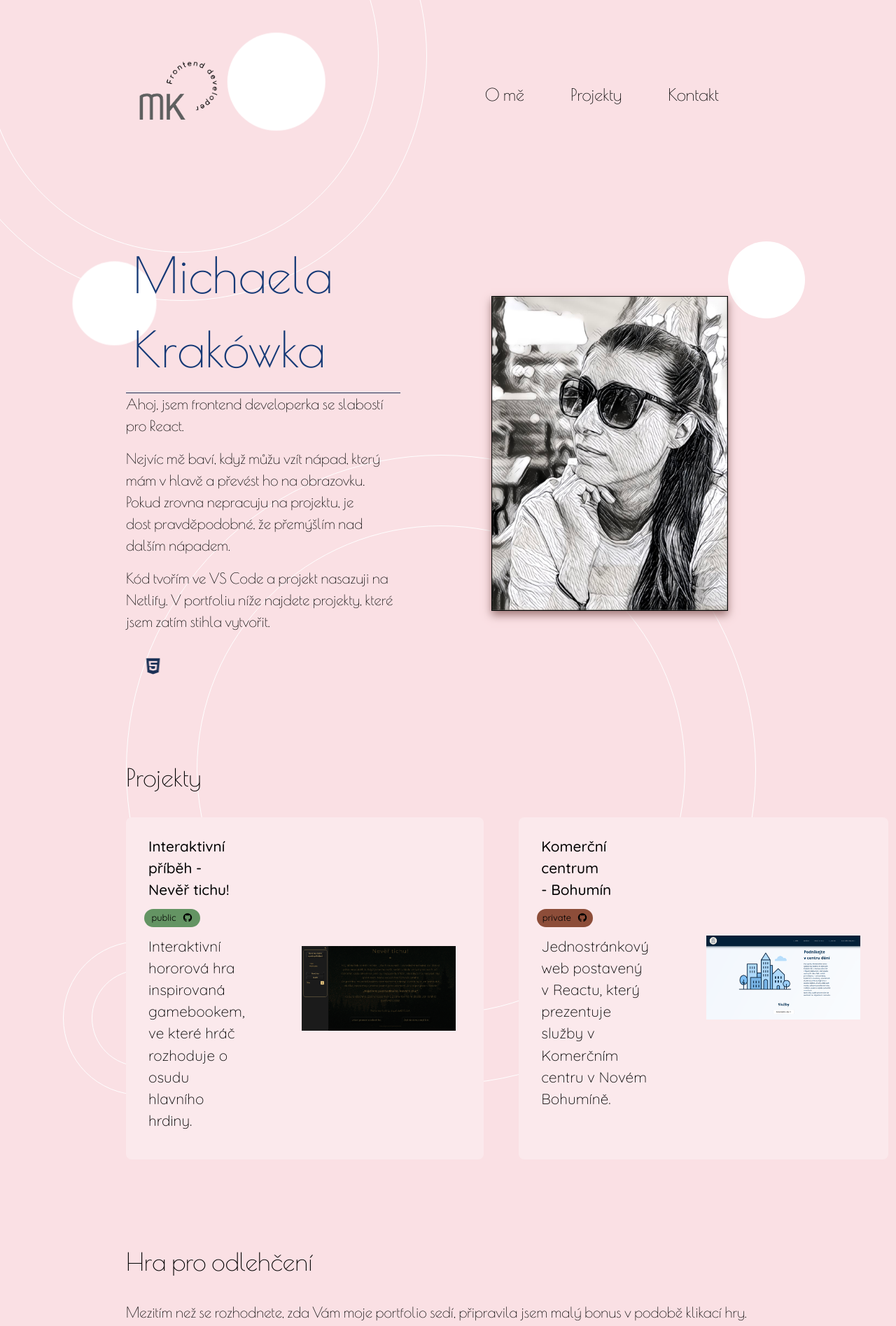
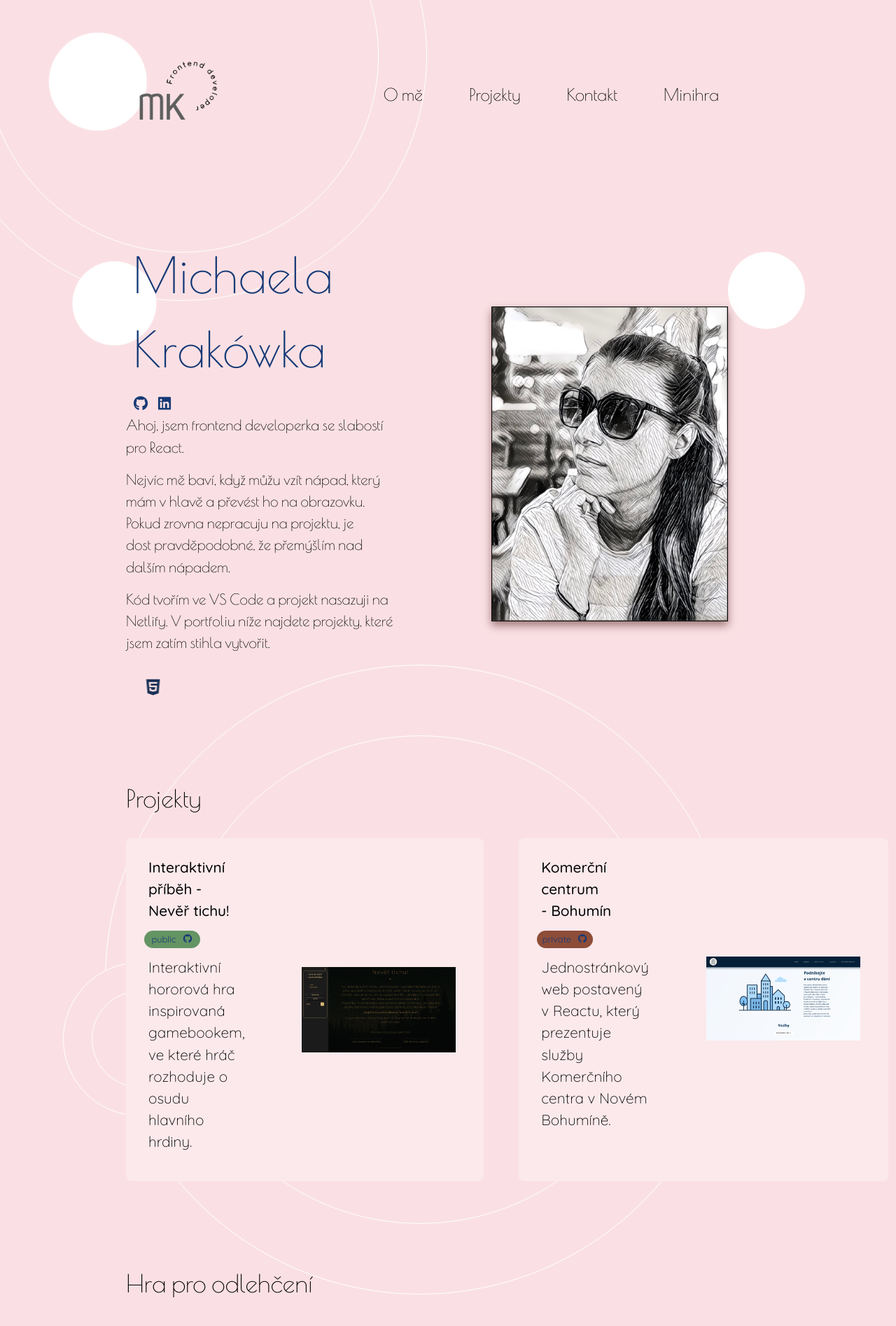
Before and after one commit to MichaelaKrakowka/Portfolio, a React (Create React App) app: page / in a window 1280 px wide. Shown: the top 1895 px of the page at 70% size. Built offline with nearby package versions, Linux system fonts and the light colour scheme.

Commit message:
fix issue with balls

```diff
--- a/src/components/AboutMe.css
+++ b/src/components/AboutMe.css
@@ -1,4 +1,5 @@
 .about_container {
+  position: relative;
   padding: 30px;
   display: flex;
   flex-wrap: wrap;
@@ -17,7 +18,6 @@
   font-weight: 400;
   font-size: 4.4rem;
   color: #153976;
-  border-bottom: 1px solid #1b3156;
 }
 
 .about_paragraph {
@@ -62,7 +62,6 @@
   max-height: 450px;
   object-fit: cover;
   border: 1px solid black;
-  position: relative;
   box-shadow: 0 6px 12px rgb(159, 120, 120);
 }
 
@@ -110,15 +109,15 @@
     transform: translate(-400px, 200px); /* doleva dolů */
   }
   100% {
-    transform: translate(-300px, -500px); /* zpět doleva nahoru */
+    transform: translate(-300px, -380px); /* zpět doleva nahoru */
   }
 }
 .ball,
-.ball2,
 .ball3 {
   z-index: -1;
   background-color: white;
   border-radius: 50%;
+  pointer-events: none;
 }
 
 .ball {
@@ -126,11 +125,7 @@
   height: 120px;
   animation: floating1 45s linear 1s infinite alternate;
 }
-.ball2 {
-  width: 140px;
-  height: 140px;
-  animation: floating2 45s linear 1s infinite alternate;
-}
+
 .ball3 {
   width: 110px;
   height: 110px;
--- a/src/components/AboutMe.js
+++ b/src/components/AboutMe.js
@@ -1,6 +1,8 @@
 import React from "react";
 import "./AboutMe.css";
+import { RevealSection } from "./RevealSection";
 import { FontAwesomeIcon } from "@fortawesome/react-fontawesome";
+import { faGithub, faLinkedin } from "@fortawesome/free-brands-svg-icons";
 import {
   faHtml5,
   faCss3,
@@ -13,35 +15,65 @@ import {
 export const AboutMe = () => {
   return (
     <>
+      <RevealSection>
         <div className="about_container" id="about">
           <div className="ball"></div>
           <div className="about_part">
             <h1 className="my_name">Michaela Krakówka</h1>
             <div>
-            <div className="paragraph_part">
+              <a
+                href="https://www.github.com/MichaelaKrakowka"
+                target="blank"
+                rel="noopener noreferrer"
+                className="github_card fade_item delay_1">
+                <FontAwesomeIcon className="icon_card" icon={faGithub} />
+              </a>
+              <a
+                href="https://www.linkedin.com/in/michaela-krakowka-8abbb2b1/"
+                target="blank"
+                rel="noopener noreferrer"
+                className="github_card fade_item delay_1">
+                <FontAwesomeIcon className="icon_card" icon={faLinkedin} />
+              </a>
+            </div>
+            <div>
+              <div className="paragraph_part fade_item delay_1">
                 <p className="about_paragraph">
                   Ahoj, jsem frontend developerka se slabostí pro React.
                 </p>
                 <p className="about_paragraph">
                   Nejvíc mě baví, když můžu vzít nápad, který mám v hlavě a
-                převést ho na obrazovku. Pokud zrovna nepracuju na projektu, je
-                dost pravděpodobné, že přemýšlím nad dalším nápadem.
+                  převést ho na obrazovku. Pokud zrovna nepracuju na projektu,
+                  je dost pravděpodobné, že přemýšlím nad dalším nápadem.
                 </p>
                 <p>
-                Kód tvořím ve VS Code a projekt nasazuji na Netlify. V portfoliu
-                níže najdete projekty, které jsem zatím stihla vytvořit.
+                  Kód tvořím ve VS Code a projekt nasazuji na Netlify. V
+                  portfoliu níže najdete projekty, které jsem zatím stihla
+                  vytvořit.
                 </p>
               </div>
               <div className="skills_part">
-              <FontAwesomeIcon icon={faGit} size="lg" className="skill_icon" />
+                <FontAwesomeIcon
+                  icon={faGit}
+                  size="lg"
+                  className="skill_icon"
+                />
                 <FontAwesomeIcon
                   icon={faReact}
                   size="lg"
                   className="skill_icon"
                 />
                 <FontAwesomeIcon icon={faJs} size="lg" className="skill_icon" />
-              <FontAwesomeIcon icon={faSass} size="lg" className="skill_icon" />
-              <FontAwesomeIcon icon={faCss3} size="lg" className="skill_icon" />
+                <FontAwesomeIcon
+                  icon={faSass}
+                  size="lg"
+                  className="skill_icon"
+                />
+                <FontAwesomeIcon
+                  icon={faCss3}
+                  size="lg"
+                  className="skill_icon"
+                />
                 <FontAwesomeIcon
                   icon={faHtml5}
                   size="lg"
@@ -51,12 +83,13 @@ export const AboutMe = () => {
             </div>{" "}
           </div>
 
-        <div className="photo_part">
+          <div className="photo_part fade_item delay_1">
             <div className="circle2"></div>
             <img alt="Me in black and white" src="/photo.jpg"></img>
             <div className="ball3"></div>
           </div>
         </div>
+      </RevealSection>
     </>
   );
 };
--- a/src/components/Header.css
+++ b/src/components/Header.css
@@ -59,3 +59,14 @@
   background-color: white;
   border-radius: 50%;
 }
+
+.ball2 {
+  position: absolute;
+  width: 140px;
+  height: 140px;
+  z-index: -1;
+  background-color: white;
+  pointer-events: none;
+  border-radius: 50%;
+  animation: floating2 45s linear 1s infinite alternate;
+}
--- a/src/components/Header.js
+++ b/src/components/Header.js
@@ -1,8 +1,10 @@
 import "./Header.css";
+import { RevealSection } from "./RevealSection";
 
 export const Header = () => {
   return (
     <header className="header ">
+      <RevealSection>
         <div className="header_container">
           <div className="circle"></div>
           <a href="/">
@@ -26,9 +28,15 @@ export const Header = () => {
                   Kontakt
                 </a>
               </li>
+              <li>
+                <a href="#game" className="nav_link">
+                  Minihra
+                </a>
+              </li>
             </ul>
           </nav>
         </div>
+      </RevealSection>
     </header>
   );
 };
--- a/src/components/ProjectCard.css
+++ b/src/components/ProjectCard.css
@@ -3,6 +3,10 @@
   padding: 20px;
   font-family: "Quicksand";
   border-radius: 8px;
+}
+
+.container_card:hover {
+  background-color: rgb(253, 243, 243);
 }
 
 .content_card {
@@ -66,7 +70,7 @@
 }
 
 .github_card {
-  color: black;
+  color: #153976;
   text-decoration: none;
 }
 
--- a/src/components/Projects.js
+++ b/src/components/Projects.js
@@ -1,13 +1,15 @@
 import { projectsData } from "./data";
 import { ProjectCard } from "./ProjectCard";
+import { RevealSection } from "./RevealSection";
 import "./Projects.css";
 
 export const Projects = () => {
   return (
+    <RevealSection>
       <div className="project_container" id="projects">
         <div className="project_content">
-        <h2 className="headings">Projekty</h2>
-        <div className="project_cards">
+          <h2 className="headings ">Projekty</h2>
+          <div className="project_cards fade_item delay_1">
             {projectsData.map((title, index) => (
               <ProjectCard key={index} {...title} />
             ))}
@@ -15,5 +17,6 @@ export const Projects = () => {
         </div>
         <div className="circle3"></div>
       </div>
+    </RevealSection>
   );
 };
--- /dev/null
+++ b/src/components/RevealSection.css
@@ -0,0 +1,39 @@
+.reveal {
+  transform: translateY(50px);
+  opacity: 0;
+  transition: transform 0.6s ease-out, opacity 0.6s ease-out;
+}
+
+.reveal.slide-in {
+  transform: translateY(0);
+  opacity: 1;
+}
+
+/* základní styl všech fade-item prvků */
+.fade_item {
+  opacity: 0;
+  transform: translateY(30px);
+  transition: all 0.6s ease-out;
+}
+
+/* jakmile parent (reveal.slide-in) je aktivní, spustí se animace */
+.reveal.slide-in .fade_item {
+  opacity: 1;
+  transform: translateY(0);
+}
+
+/* jednotlivá zpoždění */
+.delay_0 {
+  transition-delay: 0s;
+}
+
+.delay_1 {
+  transition-delay: 0.2s;
+}
+
+.delay_2 {
+  transition-delay: 0.4s;
+}
+.delay_3 {
+  transition-delay: 0.6s;
+}
--- /dev/null
+++ b/src/components/RevealSection.js
@@ -0,0 +1,27 @@
+import React from "react";
+import "./RevealSection.css";
+
+export const RevealSection = ({ children }) => {
+  const [isVisible, setIsVisible] = React.useState(false);
+  const ref = React.useRef(null);
+
+  React.useEffect(() => {
+    const spyGuy = new IntersectionObserver(
+      ([entry]) => {
+        if (entry.isIntersecting) {
+          setIsVisible(true);
+          spyGuy.disconnect();
+        }
+      },
+      { rootMargin: "-100px" }
+    );
+    if (ref.current) spyGuy.observe(ref.current);
+    return () => spyGuy.disconnect();
+  }, []);
+
+  return (
+    <div ref={ref} className={`reveal ${isVisible ? "slide-in" : ""}`}>
+      {children}
+    </div>
+  );
+};
--- a/src/components/SpeedClickGame.css
+++ b/src/components/SpeedClickGame.css
@@ -9,6 +9,7 @@
   padding: 20px;
   box-shadow: 0 6px 24px rgba(0, 0, 0, 0.08);
   border-radius: 16px;
+  background-color: #fbe9ec;
 }
 
 .game_heading {
--- a/src/components/SpeedClickGame.js
+++ b/src/components/SpeedClickGame.js
@@ -1,5 +1,6 @@
 import React from "react";
 import "./SpeedClickGame.css";
+import { RevealSection } from "./RevealSection";
 
 const INTERVAL = 50;
 
@@ -45,18 +46,21 @@ export const SpeedClickGame = ({ time }) => {
   };
 
   return (
+    <RevealSection>
       <div className="game_content">
         <h2 className="headings">Hra pro odlehčení</h2>
 
-      <p>
+        <p className="fade_item delay_1">
           {" "}
-        Mezitím než se rozhodnete, zda Vám moje portfolio sedí, připravila jsem
-        malý bonus v podobě klikací hry. Zabere Vám sotva půl minuty. Weby totiž
-        nemusí být jen o prohlížení :).{" "}
+          Mezitím než se rozhodnete, zda Vám moje portfolio sedí, připravila
+          jsem malý bonus v podobě klikací hry. Zabere Vám sotva půl minuty.
         </p>
-      <p> Tak kolik z Vás mě překoná? Já jsem zvládla nejvíce 37 bodů. </p>
+        <p className="fade_item delay_1">
+          {" "}
+          Tak kolik z Vás mě překoná? Já jsem zvládla nejvíce 37 bodů.{" "}
+        </p>
 
-      <div className="game">
+        <div className="game fade_item delay_2">
           <h3 className="game_heading">Zbývající čas: {timeLeft} ms</h3>
           <h4 className="game_heading">Body: {points}</h4>
 
@@ -78,5 +82,6 @@ export const SpeedClickGame = ({ time }) => {
           <p>Start: {currentStart} ms zkracuje se o 50 ms po každém kliknutí</p>
         </div>
       </div>
+    </RevealSection>
   );
 };
--- a/src/components/data.js
+++ b/src/components/data.js
@@ -12,7 +12,7 @@ export const projectsData = [
     image: "/komercnicentrum.png",
     title: "Komerční centrum - Bohumín",
     description:
-      "Jednostránkový web postavený v Reactu, který prezentuje služby v Komerčním centru v Novém Bohumíně.  ",
+      "Jednostránkový web postavený v Reactu, který prezentuje služby Komerčního centra v Novém Bohumíně.  ",
     website: "https://www.komercnicentrum.com/",
     visibility: "private",
   },
```
Lines whose indentation alone changed are shown as unchanged.
